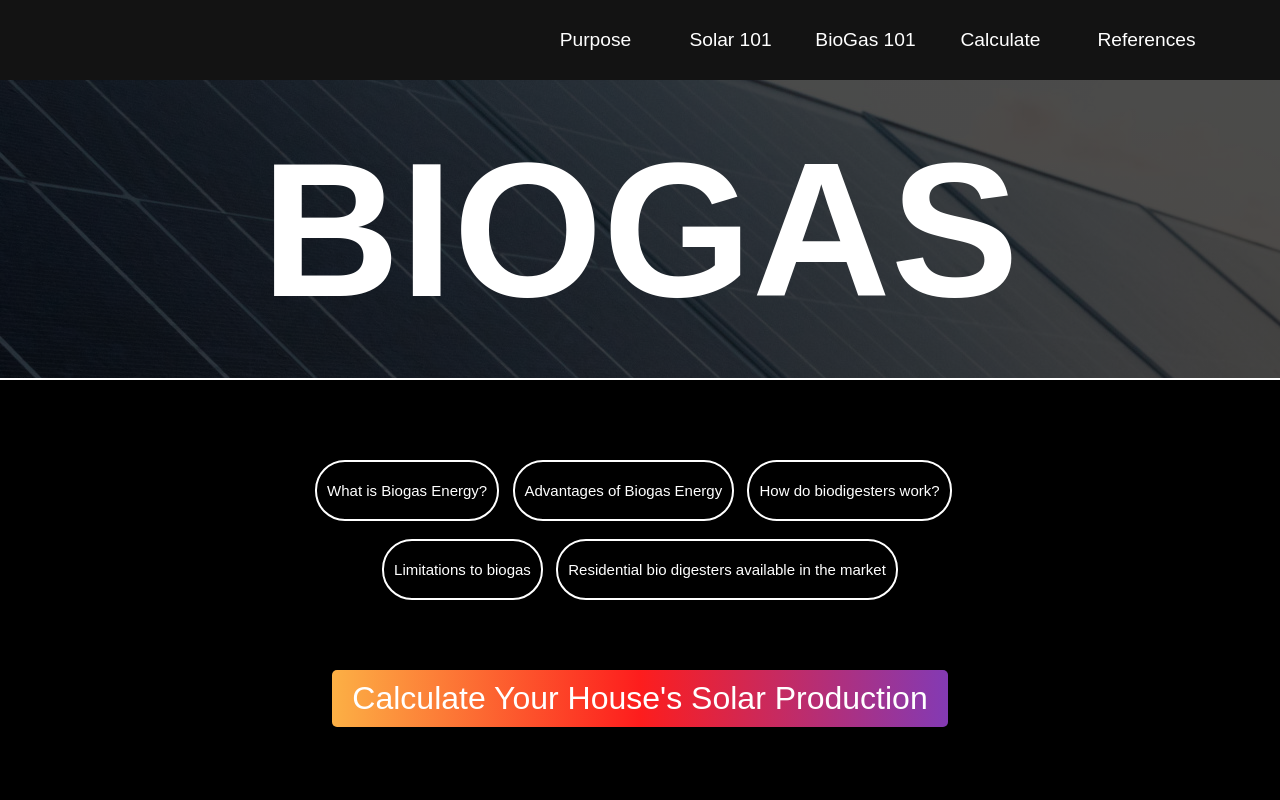
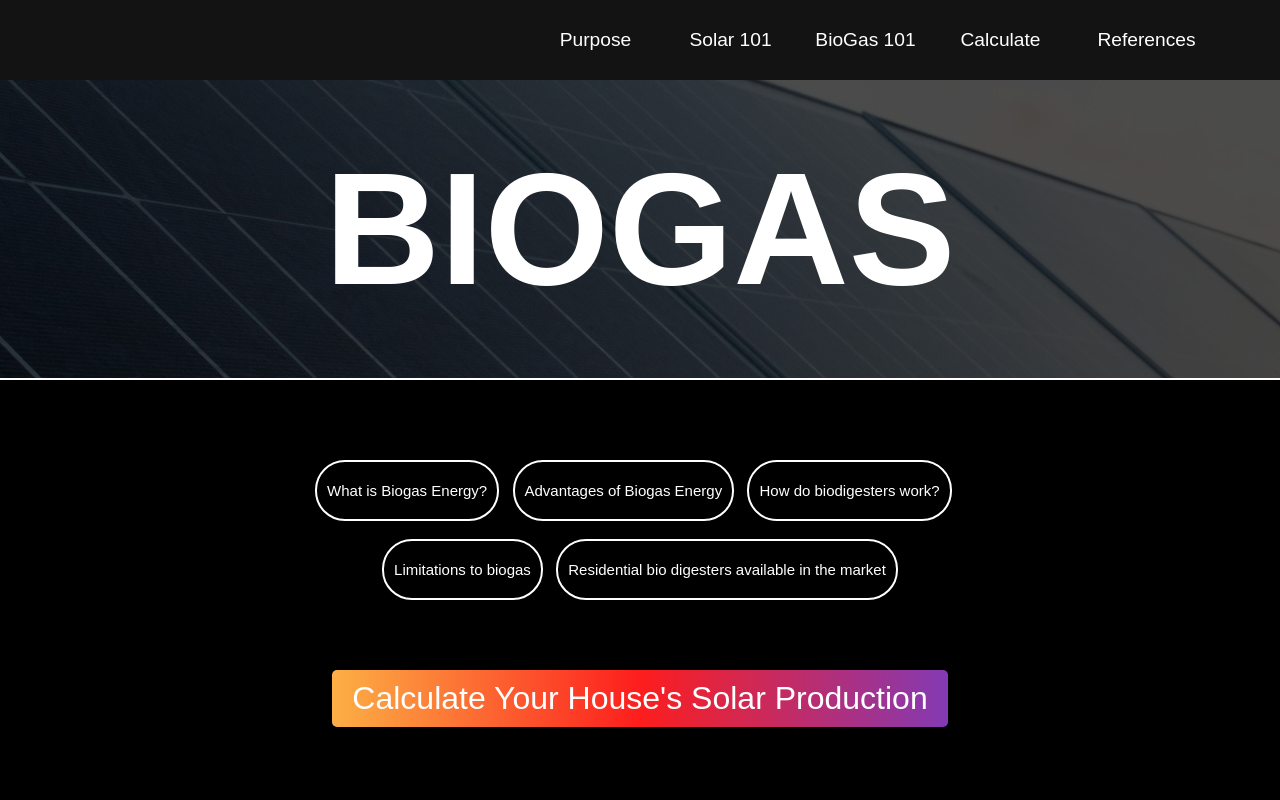
Before and after one commit to bommana401/bommana401.github.io, a website: page biogas101.html in a window 1280 px wide. Shown: the top 800 px of the page. Drawn offline with Linux system fonts and the light colour scheme.

Commit message:
css change for solar.css

```diff
--- a/biogas.css
+++ b/biogas.css
@@ -851,7 +851,7 @@ table {
 }
 
 .container {
-  font-size: 6rem;
+  font-size: 5rem;
   text-transform: uppercase;
   color: white;
   text-align: center;
--- a/solar.css
+++ b/solar.css
@@ -176,6 +176,12 @@ table {
     max-width: 1300px;
     padding: 0;
   }
+
+  .main__img--card {
+    width: 300px;
+    height: 450px;
+  }
+
 
   .navbar__menu {
     display: grid;
@@ -760,6 +766,8 @@ table {
 }
 
 @media screen and (max-width: 820px) {
+
+
   .footer__links {
     padding-top: 2rem;
   }
@@ -813,13 +821,11 @@ table {
 }
 
 .container {
-  font-size: 6rem;
+  font-size: 5rem;
   text-transform: uppercase;
   color: white;
   text-align: center;
 }
-
-
 
 /* Additional styles for bordered boxes and adjacent links */
 .link__container {
```
